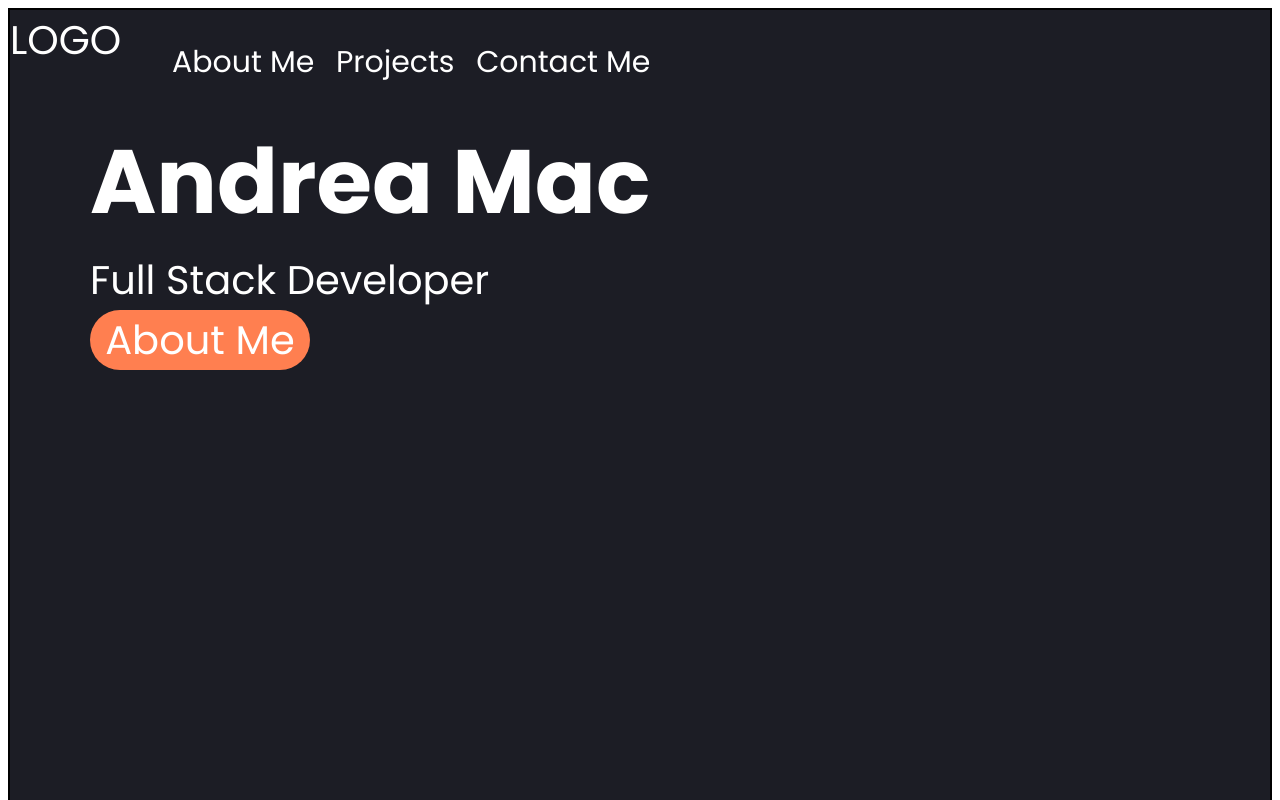
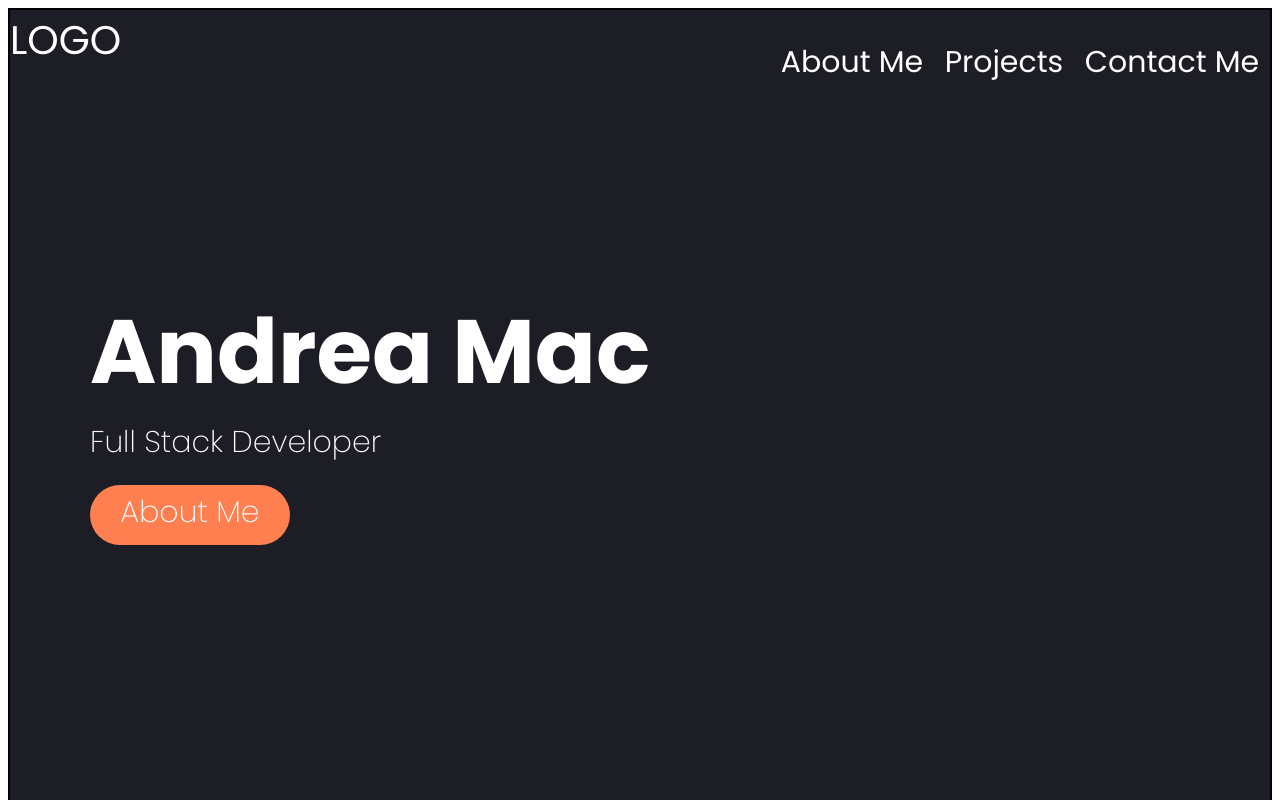
Before and after one commit to Invogue01/amac-portfolio, a plain HTML site: page index.html in a window 1280 px wide. Shown: the top 800 px of the page. Drawn offline with Linux system fonts and the light colour scheme.

Commit message:
centred text and styled button

```diff
--- a/assets/style.css
+++ b/assets/style.css
@@ -1,13 +1,11 @@
 body {
-    font-family: 'Poppins', sans-serif;
+  font-family: "Poppins", sans-serif;
 }
 
 section {
   height: 500px;
   background-color: white;
   border: solid black 2px;
-
-
 }
 
 .hero {
@@ -21,10 +19,10 @@ section {
 footer {
   height: 500px;
   background-color: black;
-
 }
 nav {
   display: flex;
+  justify-content: space-between;
 }
 ul {
   display: flex;
@@ -34,24 +32,43 @@ ul {
   font-size: 30px;
 }
 li {
-
   text-decoration: none;
 }
 h1 {
   font-size: 90px;
   margin: 0;
 }
-p{
+p {
   margin: 0;
+  font-size: 30px;
+  font-weight: 300;
+}
+.hero-area {
+    display: flex;
+    flex-direction: column;
+    height: 100%;
+    justify-content: center;
 }
 .hero-text {
   margin-left: 80px;
+  margin-bottom: 200px;
 }
 .button {
-    width: 220px;
-    height: 60px;
+  width: 200px;
+  height: 55px;
   border-radius: 30px;
   background-color: coral;
   text-align: center;
+  font-size: 30px;
+  font-weight: 300;
+  padding-top: 5px;
+  margin-top: 20px;
 
 }
+.button:hover {
+    background-color: #f08460;
+}
+.button:active {
+    background-color: #a9a9a9;
+    color: #808080;
+}
--- a/index.html
+++ b/index.html
@@ -21,11 +21,14 @@
                 <li>Contact Me</li>
             </ul>
         </nav>
-        <div class="hero-text">
-            <h1>Andrea Mac</h1>
-            <p>Full Stack Developer</p>
-            <div class="button">About Me</div>
+        <div class="hero-area">
+            <div class="hero-text">
+                <h1>Andrea Mac</h1>
+                <p>Full Stack Developer</p>
+                <div class="button">About Me</div>
+            </div>
         </div>
+
 
     </section>
 <section></section>
```
Lines whose indentation alone changed are shown as unchanged.
